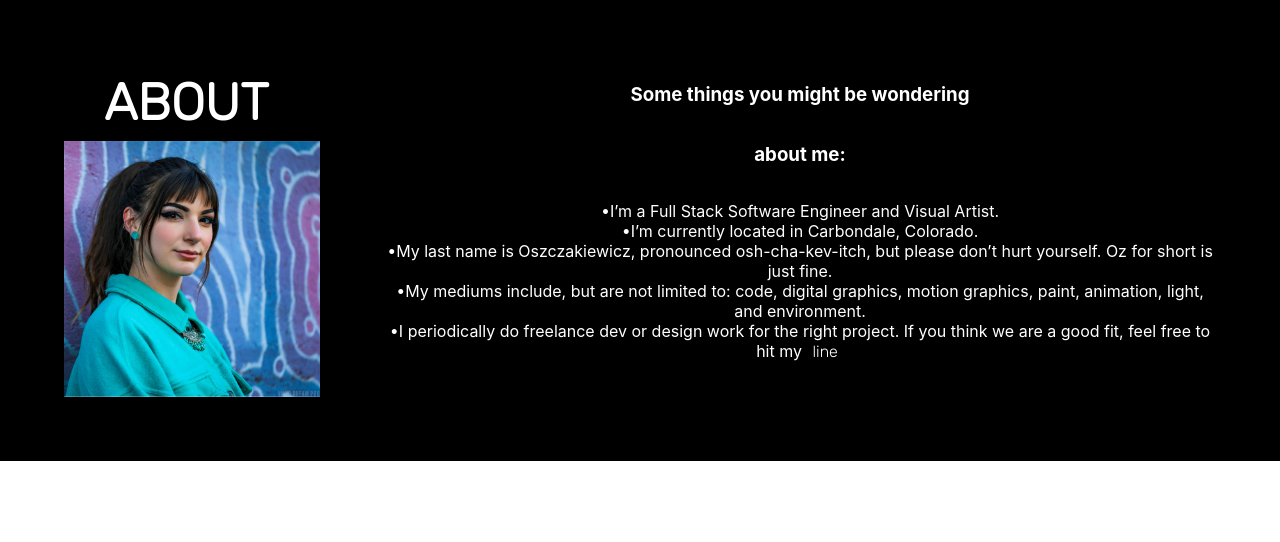
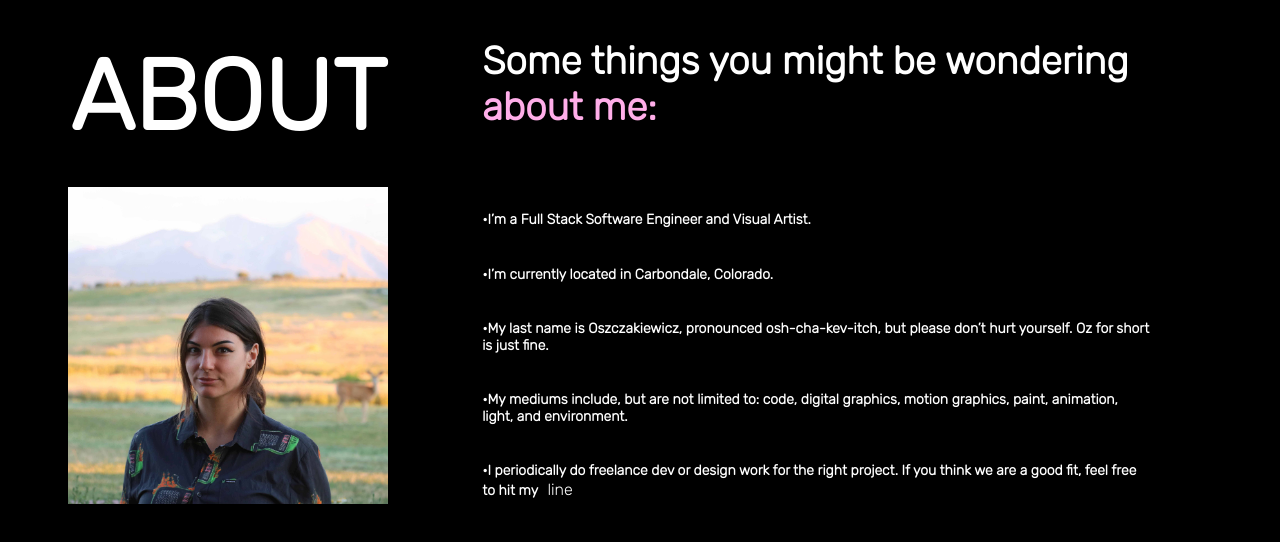
Before and after one commit to Mica-Oz/micaoz-portfolio-site, a React (Create React App) app: page /about in a window 1280 px wide. Shown: the top 542 px of the page. Built offline with nearby package versions, Linux system fonts and the light colour scheme; a web font is replaced by a local one.

Commit message:
about page formatting

```diff
--- a/src/About/About.css
+++ b/src/About/About.css
@@ -1,7 +1,9 @@
 #flex {
   color: white;
   background-color: black;
-  padding: 5vw;
+
+  height: 100vh;
+  width: 100vw;
 }
 #split {
   display: flex;
@@ -11,15 +13,24 @@
 #left {
   display: flex;
   flex-direction: column;
+  align-items: center;
+  width: 33vw;
+  margin-left: 3vw;
+  margin-top: 3vw;
 }
 #right {
   display: flex;
   flex-direction: column;
+  width: 66vw;
+  margin-right: 3vw;
+  margin-top: 3vw;
 }
 #graphic {
 }
+
 img {
-  width: 20vw;
+  width: 25vw;
+  margin-bottom: 0;
 }
 #inlineButton {
   background-color: transparent;
@@ -30,3 +41,36 @@ img {
   font-size: 1rem;
   margin-left: 0;
 }
+#flex h1 {
+  background-color: transparent;
+  margin: 0;
+  font-size: 7.7vw;
+  font-family: "Rubik";
+  font-weight: bold;
+  margin-bottom: 4vh;
+
+  text-decoration: none;
+}
+
+#some {
+  font-size: 3vw;
+  font-family: "Rubik";
+  font-weight: bold;
+  margin: 0;
+}
+#me {
+  margin-top: 0;
+  color: #ffaee9;
+  font-size: 3vw;
+  font-family: "Rubik";
+  font-weight: bold;
+}
+#aboutContainer {
+  margin-top: 3vh;
+  margin-right: 7vw;
+  font-family: Rubik;
+  font-size: 14px;
+  display: flex;
+  flex-direction: column;
+  height: 25vw;
+}
--- a/src/About/About.js
+++ b/src/About/About.js
@@ -1,5 +1,5 @@
 import React from "react";
-import headshot from "./me.jpeg";
+import headshot from "./mica-sq.jpeg";
 import "./About.css";
 
 function About() {
@@ -7,23 +7,33 @@ function About() {
     <div id="flex">
       <div id="split">
         <div id="left">
-          <h1>ABOUT</h1>
+          <h1 id="about">ABOUT</h1>
           <img src={headshot} alt="me" />
         </div>
         <div id="right">
-          <h3>Some things you might be wondering</h3>
-          <h3>about me:</h3>
-          <p>
-            •I’m a Full Stack Software Engineer and Visual Artist. <br />
-            •I’m currently located in Carbondale, Colorado. <br />
-            •My last name is Oszczakiewicz, pronounced osh-cha-kev-itch, but
-            please don’t hurt yourself. Oz for short is just fine. <br />
-            •My mediums include, but are not limited to: code, digital graphics,
-            motion graphics, paint, animation, light, and environment. <br />
-            •I periodically do freelance dev or design work for the right
-            project. If you think we are a good fit, feel free to hit my{" "}
-            <button id="inlineButton">line</button>
-          </p>
+          <h3 id="some">Some things you might be wondering</h3>
+          <h3 id="me">about me:</h3>
+          <div id="aboutContainer">
+            <h4> •I’m a Full Stack Software Engineer and Visual Artist.</h4>
+            <h4> •I’m currently located in Carbondale, Colorado.</h4>
+            <h4>
+              {" "}
+              •My last name is Oszczakiewicz, pronounced osh-cha-kev-itch, but
+              please don’t hurt yourself. Oz for short is just fine.
+            </h4>
+            <h4>
+              {" "}
+              •My mediums include, but are not limited to: code, digital
+              graphics, motion graphics, paint, animation, light, and
+              environment.
+            </h4>
+            <h4>
+              {" "}
+              •I periodically do freelance dev or design work for the right
+              project. If you think we are a good fit, feel free to hit my{" "}
+              <button id="inlineButton">line</button>
+            </h4>
+          </div>
         </div>
       </div>
       <div id="graphic"></div>
--- a/src/Home/Block8.css
+++ b/src/Home/Block8.css
@@ -16,7 +16,7 @@
   padding-top: 1rem;
 }
 
-h1 {
+#block8 h1 {
   background-color: transparent;
   border: none;
   text-align: left;
@@ -29,7 +29,7 @@ h1 {
   margin-left: 2rem;
   text-decoration: none;
 }
-h2 {
+#block8 h2 {
   background-color: transparent;
   border: none;
   text-align: left;
--- a/src/Home/Construction.js
+++ b/src/Home/Construction.js
@@ -19,7 +19,7 @@ function Construction() {
 
   return (
     <div className="flex">
-      <div className="App">
+      <div className="constructionApp">
         <p className="text">THIS PAGE IS IN</p>
         <p className="text2">DEVELOPMENT</p>
         <div className="container" ref={container}></div>
--- a/src/Home/construction.css
+++ b/src/Home/construction.css
@@ -35,7 +35,7 @@
     rgba(255, 174, 233, 1) 100%
   );
 }
-.App {
+.constructionApp {
   align-items: center;
   text-align: center;
 }
```
Also changed, not shown: src/About/mica-sq.jpeg (added).
